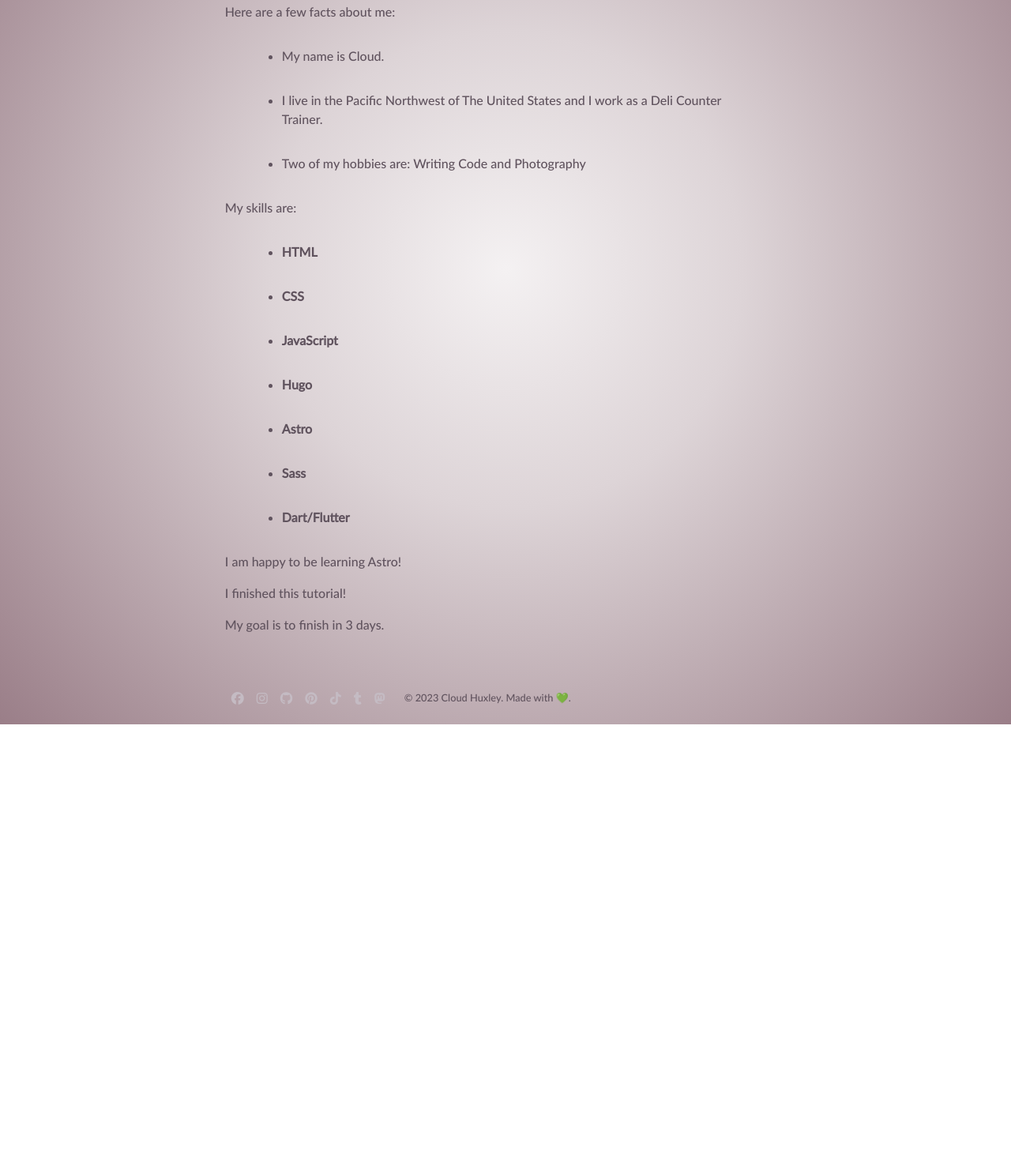
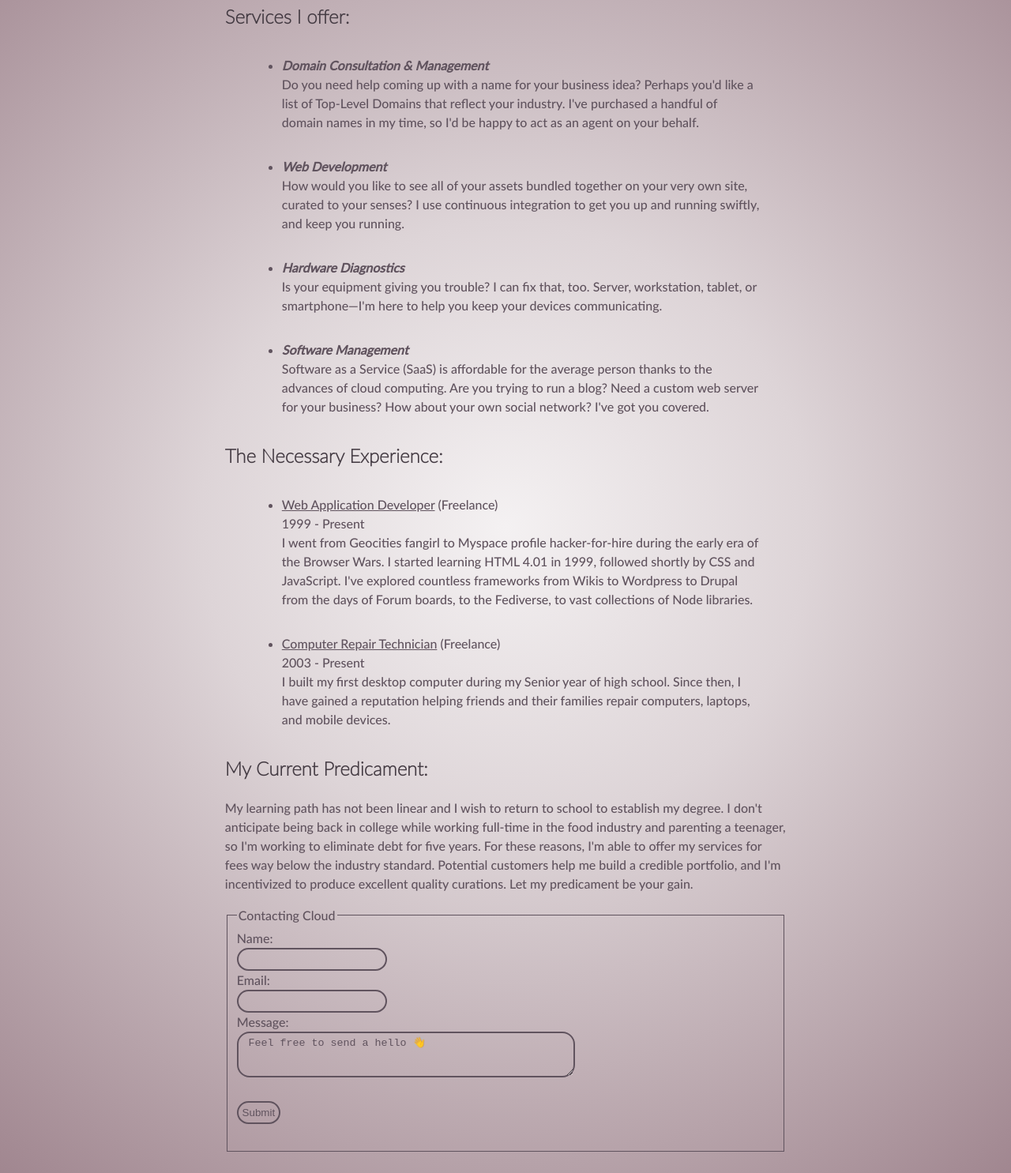
Before and after one commit to hvxley/huxley.cloud, an Astro site: page /about in a window 1280 px wide. Shown: the part 235-1720 px from the top of the page at 79% size. Before the commit the page ends 1152 px from the top, so only its background shows below. Built offline with nearby package versions, Linux system fonts and the light colour scheme; Astro itself is replaced by a stand-in of ours.

Commit message:
Adds contact form.

```diff
--- a/src/pages/about.astro
+++ b/src/pages/about.astro
@@ -1,35 +1,33 @@
 ---
 import BaseLayout from '../layouts/BaseLayout.astro';
-
 const pageTitle = "About Cloud Huxley";
-
-const identity = {
-  firstName: "Cloud",
-  region: "Pacific Northwest",
-  country: "The United States",
-  occupation: "Deli Counter Trainer",
-  hobbies: ["Writing Code", "Photography", "Kitchen-Witchery"],
-};
-
-const skills = ["HTML", "CSS", "JavaScript", "Hugo", "Astro", "Sass", "Dart/Flutter"];
-const happy = true;
-const finished = true;
-const goal = 3;
 ---
 <BaseLayout pageTitle={pageTitle}>
-  <p>Here are a few facts about me:</p>
-  <ul>
-    <li>My name is {identity.firstName}.</li>
-    <li>I live in the {identity.region} of {identity.country} and I work as a {identity.occupation}.</li>
-    {identity.hobbies.length >= 2 &&
-      <li>Two of my hobbies are: {identity.hobbies[0]} and {identity.hobbies[1]}</li>
-    }
-  </ul>
-  <p>My skills are:</p>
-  <ul>
-    {skills.map((skill) => <li class="skill">{skill}</li>)}
-  </ul>
-  {happy && <p>I am happy to be learning Astro!</p>}
-  {finished && <p>I finished this tutorial!</p>}
-  {goal === 3 ? <p>My goal is to finish in 3 days.</p> : <p>My goal is not 3 days.</p>}
-</BaseLayout>
+<h2>Services I offer:</h2>
+<ul>
+  <li><strong><em>Domain Consultation & Management</em></strong><br/>Do you need help coming up with a name for your business idea? Perhaps you'd like a list of Top-Level Domains that reflect your industry. I've purchased a handful of domain names in my time, so I'd be happy to act as an agent on your behalf.</li>
+  <li><strong><em>Web Development</em></strong><br/>How would you like to see all of your assets bundled together on your very own site, curated to your senses? I use continuous integration to get you up and running swiftly, and keep you running.</li>
+  <li><strong><em>Hardware Diagnostics</em></strong><br/>Is your equipment giving you trouble? I can fix that, too. Server, workstation, tablet, or smartphone—I'm here to help you keep your devices communicating.</li>
+  <li><strong><em>Software Management</em></strong><br/>Software as a Service (SaaS) is affordable for the average person thanks to the advances of cloud computing. Are you trying to run a blog? Need a custom web server for your business? How about your own social network? I've got you covered.</li>
+</ul>
+<h2>The Necessary Experience:</h2>
+<ul>
+  <li><u>Web Application Developer</u> (Freelance)<br/>1999 - Present<br/>I went from Geocities fangirl to Myspace profile hacker-for-hire during the early era of the Browser Wars. I started learning HTML 4.01 in 1999, followed shortly by CSS and JavaScript. I've explored countless frameworks from Wikis to Wordpress to Drupal from the days of Forum boards, to the Fediverse, to vast collections of Node libraries.</li>
+  <li><u>Computer Repair Technician</u> (Freelance)<br/>2003 - Present<br/>I built my first desktop computer during my Senior year of high school. Since then, I have gained a reputation helping friends and their families repair computers, laptops, and mobile devices.</li>
+</ul>
+<h2>My Current Predicament:</h2>
+<p>My learning path has not been linear and I wish to return to school to establish my degree. I don't anticipate being back in college while working full-time in the food industry and parenting a teenager, so I'm working to eliminate debt for five years. For these reasons, I'm able to offer my services for fees way below the industry standard. Potential customers help me build a credible portfolio, and I'm incentivized to produce excellent quality curations. Let my predicament be your gain.
+</p>
+<form method="POST" action="https://usebasin.com/f/0b0a7252206b" target="_blank">
+<fieldset>
+<legend> Contacting Cloud </legend>
+<label for="name">Name:</label><br>
+<input type="text" id="name" name="name"><br>
+<label for="email">Email:</label><br>
+<input type="email" id="email" name="email"><br>
+<label for="message">Message:</label><br>
+<textarea id="message" name="message" rows="3" cols="50"> Feel free to send a hello 👋
+</textarea><br><br>
+<input type="submit" value="Submit"><br><br>
+</fieldset>
+</form>
--- a/src/styles/global.css
+++ b/src/styles/global.css
@@ -57,6 +57,11 @@ h1 {
   font-family: 'Lato-Thin', sans-serif;
   color: #443b43;
   font-size: 3.5rem;
+}
+
+h2, h3, h4, h5, h6 {
+  font-family: 'Lato-Thin', sans-serif;
+  color: #443b43;
 }
 
 .skill {
@@ -237,6 +242,11 @@ html.dark {
   color: #c4bbc3;
 }
 
+.dark h2, .dark h3, .dark h4, .dark h5, .dark h6 {
+  font-family: 'Lato-Thin', sans-serif;
+  color: #c4bbc3;
+}
+
 .dark .skill {
   color: #ac9fab;
 }
@@ -248,3 +258,24 @@ html.dark {
 .dark ul a {
   color: #ac9fab;
 }
+
+/*
+ * Form Stuff
+ */
+
+fieldset {
+  border: 1px solid #60535e;
+}
+
+ .dark fieldset {
+   border: 1px solid #c4bbc3;
+ }
+
+input, textarea {
+  border: 2px solid #60535e;
+  border-top-left-radius: 1rem;
+  border-radius: 1rem;
+  color: #60535e;
+  background-color: transparent;
+  padding: 0.3rem;
+}
```
